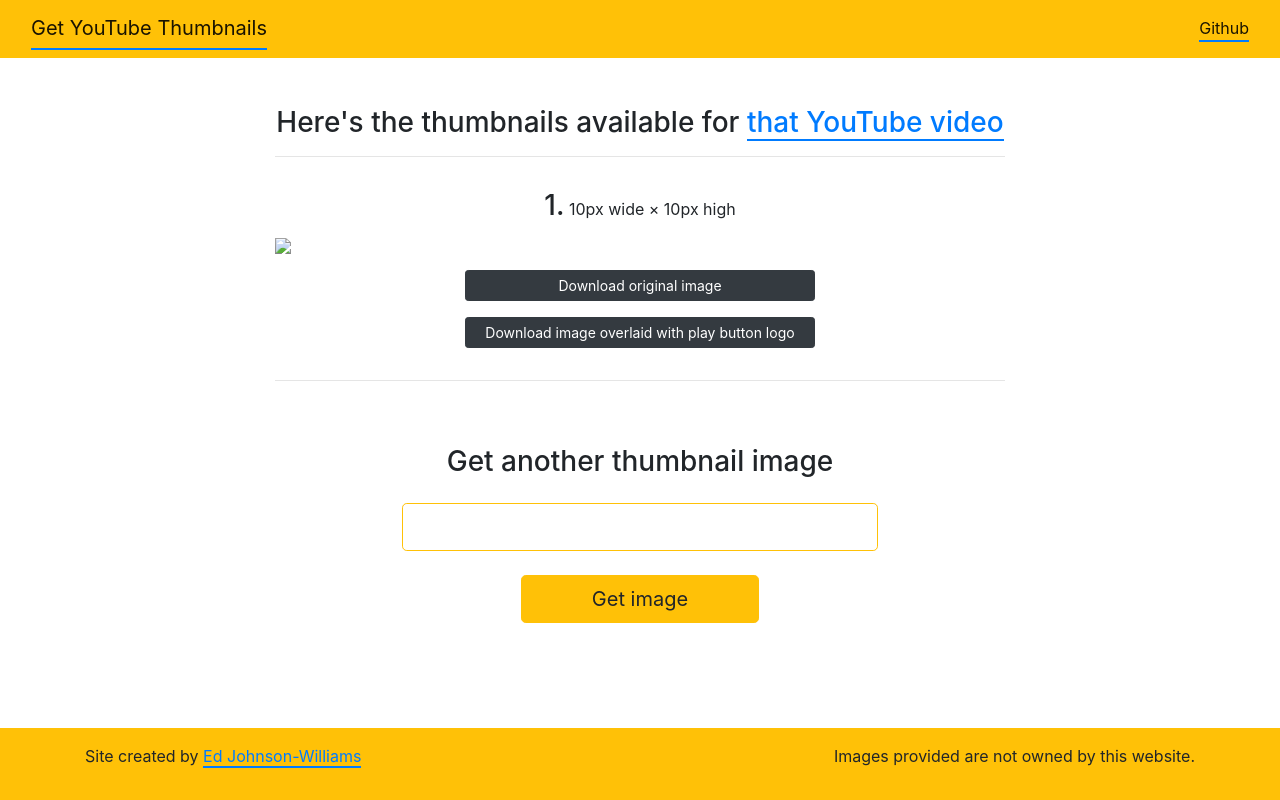
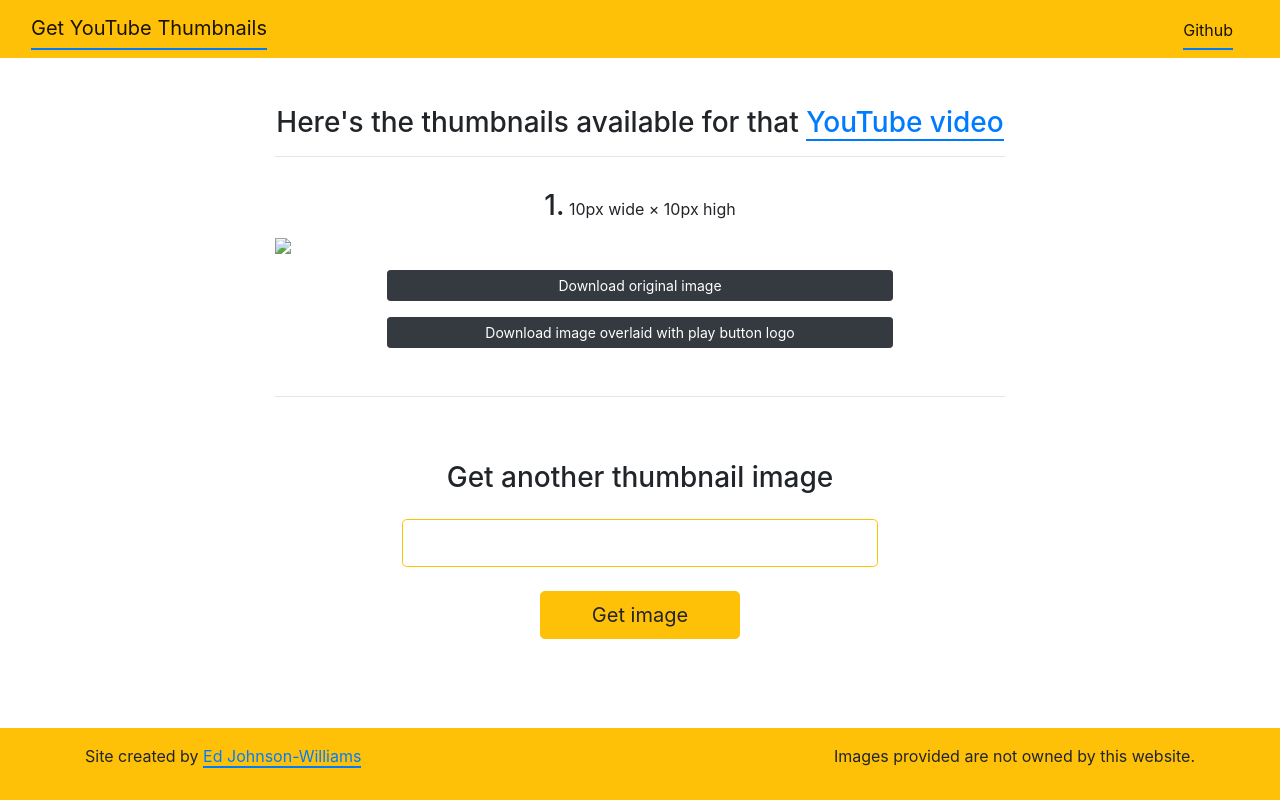
Before and after one commit to edjw/get-youtubethumbnails, a Flask app: template app/templates/thumbnails.html in a window 1280 px wide. Run offline with Flask 2, Linux system fonts and the light colour scheme; the template is opened without the code that fills it: most values are stand-ins (such as "Sample title", 1, 10 or a date in 2020); some libraries are stand-ins or nearby versions.

Commit message:
fixing styles for download button for iOS Safari by making a full form
Other smaller css changes

```diff
--- a/app/routes.py
+++ b/app/routes.py
@@ -21,11 +21,19 @@
         return render_template(
             "thumbnails.html",
             title="Your Youtube Thumbnails",
-            thumbnails_data=thumbnails_data, yt_url=yt_url
+            thumbnails_data=thumbnails_data,
+            yt_url=yt_url,
         )
     else:
         flash("")
         return redirect("/")
+
+
+@app.route("/image", methods=["GET", "POST"])
+def download_image():
+
+    image_url = request.form.get("download_image")
+    return redirect(image_url)
 
 
 @app.route("/overlay", methods=["GET", "POST"])
--- a/app/static/css/main.css
+++ b/app/static/css/main.css
@@ -1,6 +1,20 @@
+.navbar-links {
+    font-size: 1rem;
+    padding-top: .5625rem;
+    padding-bottom: .375rem;
+}
+
+.navbar-links:hover {
+    color: inherit;
+}
+
 .url_submit_button {
     display: block;
-    width: 50%;
+    width: 12.5rem;
+}
+
+.image_download_button {
+    width: 100%;
 }
 
 a:hover {
@@ -11,11 +25,6 @@
 a {
     border-bottom: 2px solid #007bff;
 }
-
-.url_submit_button {
-    min-width: 150px;
-}
-
 
 /* sticky footer */
 
--- /dev/null
+++ b/app/templates/includes/download_image_form.html
@@ -0,0 +1,5 @@
+<form action="{{ url_for('download_image') }}" method="post">
+    <div class="form-group d-flex justify-content-center">
+        <button type="submit" class="btn btn-sm btn-dark image_download_button" name="download_image" value="{{ data.url }}">Download original image</button>
+    </div>
+</form>
--- a/app/templates/includes/form.html
+++ b/app/templates/includes/homepage_form.html
@@ -3,7 +3,7 @@
         <form action="{{ url_for('submit') }}" method="post">
             <div class="form-group mx-auto">
                 <input class="form-control form-control-lg mr-5 border-warning url_submit_box" name="url_submit" id="url_submit" autofocus="">
-                <button type="submit" class="btn btn-lg btn-warning mt-4 mx-auto url_submit_button">Get image</button>
+                <button type="submit" class="btn btn-lg btn-warning mt-4 mx-auto url_submit_button">Get images</button>
             </div>
         </form>
     </div>
--- a/app/templates/includes/navbar.html
+++ b/app/templates/includes/navbar.html
@@ -1,6 +1,6 @@
 <nav class="navbar navbar-expand-lg navbar-light bg-warning">
     <div class="container-fluid">
         <a class="navbar-brand" href="/">Get YouTube Thumbnails</a>
-        <a class="navbar-item text-right" style="color: rgba(0,0,0,.9);" href="https://github.com/edjw/get-youtubethumbnails">Github</a>
+        <a class="navbar-brand navbar-links text-right" href="https://github.com/edjw/get-youtubethumbnails">Github</a>
     </div>
 </nav>
--- a/app/templates/includes/overlay_submit_form.html
+++ b/app/templates/includes/overlay_submit_form.html
@@ -1,5 +1,5 @@
 <form action="{{ url_for('overlay_logo') }}" method="post">
     <div class="form-group d-flex justify-content-center">
-        <button type="submit" class="btn btn-sm btn-dark url_submit_button" name="image_submit" id="download_button_{{ loop.index }}" value="{{ data.url }}" style="min-width: 350px;">Download image overlaid with play button logo</button>
+        <button type="submit" class="btn btn-sm btn-dark image_download_button" name="image_submit" id="download_button_{{ loop.index }}" value="{{ data.url }}">Download image overlaid with play button logo</button>
     </div>
 </form>
--- a/app/templates/index.html
+++ b/app/templates/index.html
@@ -13,7 +13,7 @@
 </div>
 
 {% include 'includes/error.html' %}
-{% include 'includes/form.html' %}
+{% include 'includes/homepage_form.html' %}
 
 <div class="row mt-1 mb-5">
     <div class="col-10 offset-1 col-md-8 offset-md-2">
--- a/app/templates/thumbnails.html
+++ b/app/templates/thumbnails.html
@@ -13,7 +13,7 @@
 
             {% endif %}
 
-            available for <a href="{{ yt_url }}">that YouTube video</a>
+            available for that <a href="{{ yt_url }}">YouTube video</a>
         </h3>
         <hr>
 
@@ -33,15 +33,12 @@
         </div>
 
         <div class="row">
-            <div class="col-8 offset-2 col-md-8 offset-md-2">
-                <div class="text-center">
-                    <div class="d-flex justify-content-center mt-3 mb-3">
-                        <a type="button" class="btn btn-sm btn-dark url_submit_button" href="{{ data.url }}" style="min-width: 350px;">Download original image</a>
-                    </div>
+            <div class="col px-0 py-0 col-md-8 offset-md-2 mt-3 mb-3">
 
-                    {% include 'includes/overlay_submit_form.html' %}
+                {% include 'includes/download_image_form.html' %}
 
-                </div>
+                {% include 'includes/overlay_submit_form.html' %}
+
             </div>
         </div>
 
@@ -62,5 +59,4 @@
 
 {% endblock %}
 {% block scripts %}
-<script src="static/js/overlay_logo_on_hover.js"></script>
 {% endblock %}
```
Also changed, not shown: app/static/img/youtube_logo.svg (deleted), app/static/js/overlay_logo_on_hover.js (deleted).
